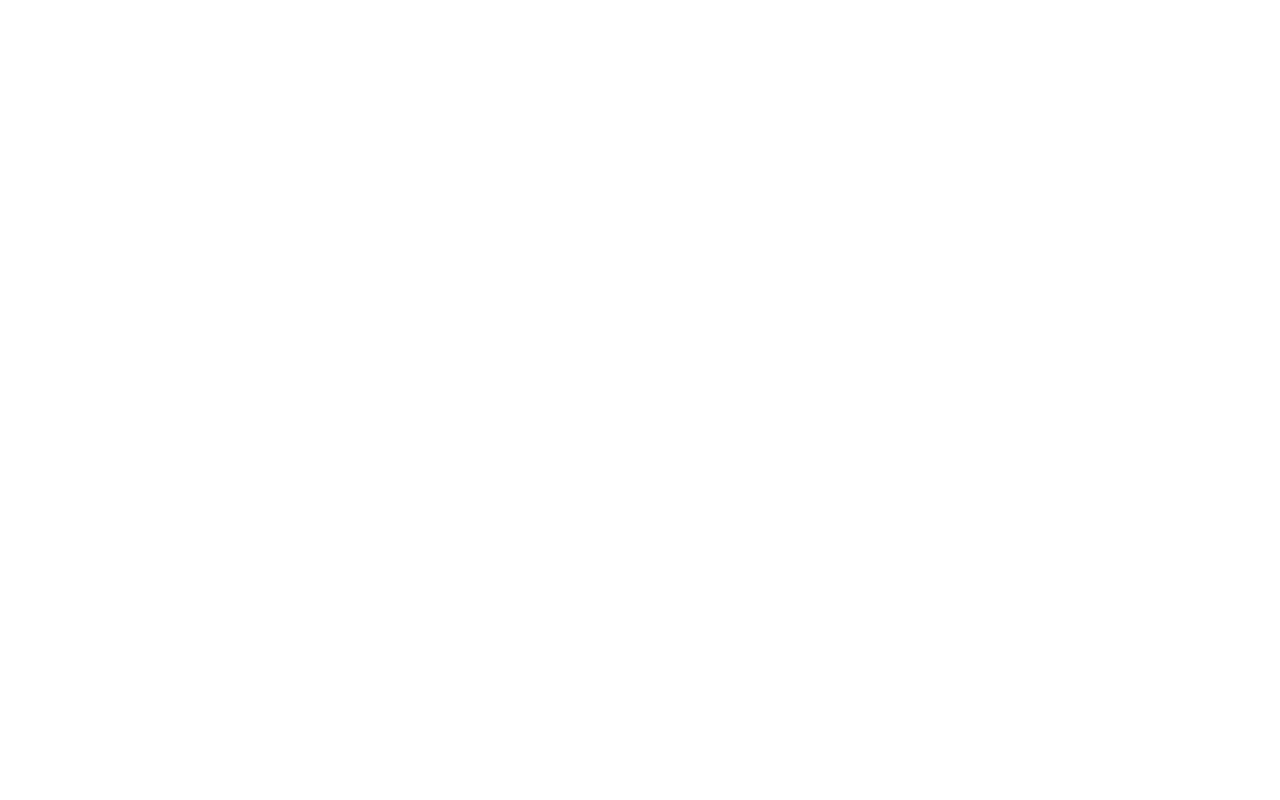
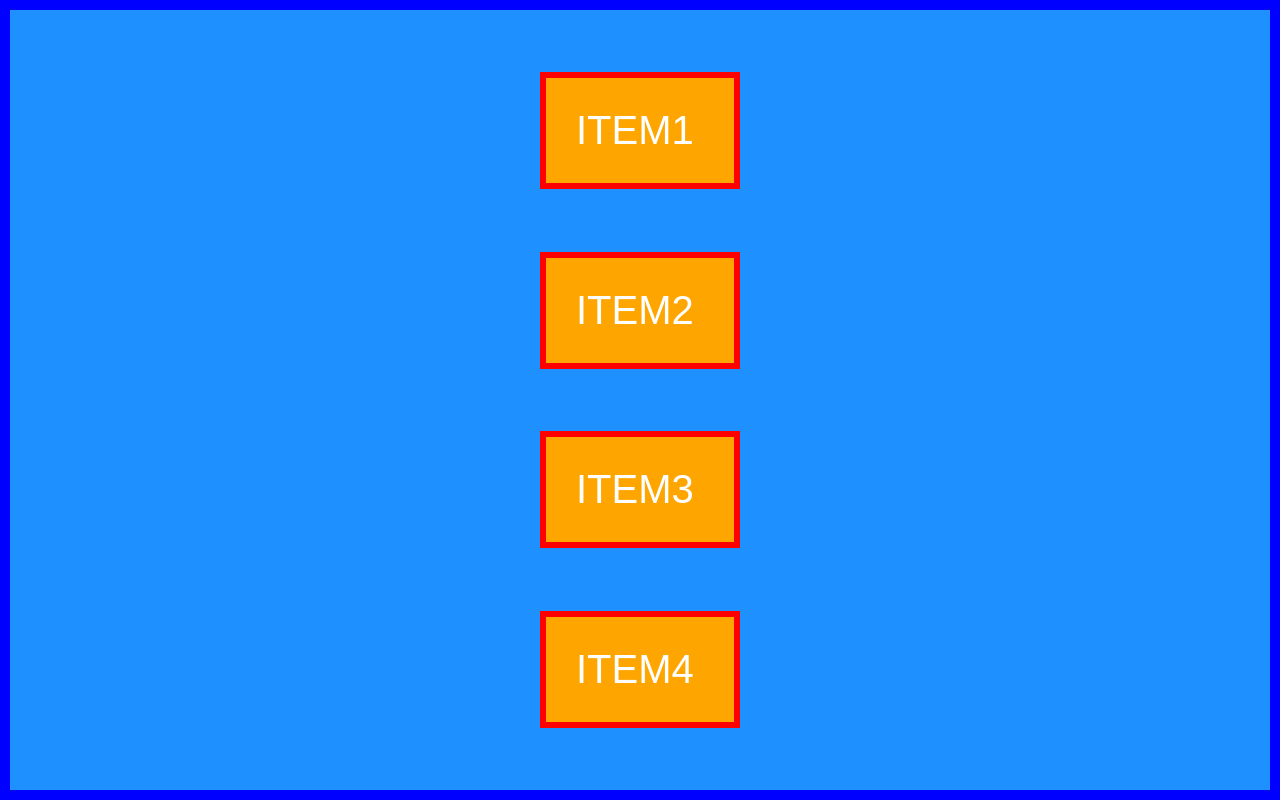
Before and after one commit to Vasy12/fe_flexible_box_layout, a plain HTML site: page index.html in a window 1280 px wide. Drawn offline with Linux system fonts and the light colour scheme.

Commit message:
Add flexible box layout example
flexbox properties:

    - justify-content

    - align-items

    - flex-direction

```diff
--- a/index.html
+++ b/index.html
@@ -8,5 +8,12 @@
 </head>
 <body>
 
+<div class="parent flexContainer">
+    <div class="child">ITEM1</div>
+    <div class="child">ITEM2</div>
+    <div class="child">ITEM3</div>
+    <div class="child">ITEM4</div>
+</div>
+
 </body>
 </html>
--- a/styles.css
+++ b/styles.css
@@ -0,0 +1,30 @@
+* {
+    box-sizing: border-box;
+    margin: 0;
+}
+
+/*PARENT*/
+.parent {
+    border: 10px solid blue;
+    background: dodgerblue;
+    height: 100vh;
+}
+
+.flexContainer {
+    display: flex;
+    justify-content: space-evenly;
+    align-items: center;
+
+    flex-direction: column;
+}
+
+/*CHILD*/
+.child {
+    border: 6px solid red;
+    background: orange;
+    width: 200px;
+    padding: 30px;
+    font-size: 40px;
+    font-family: sans-serif;
+    color: white;
+}
```
